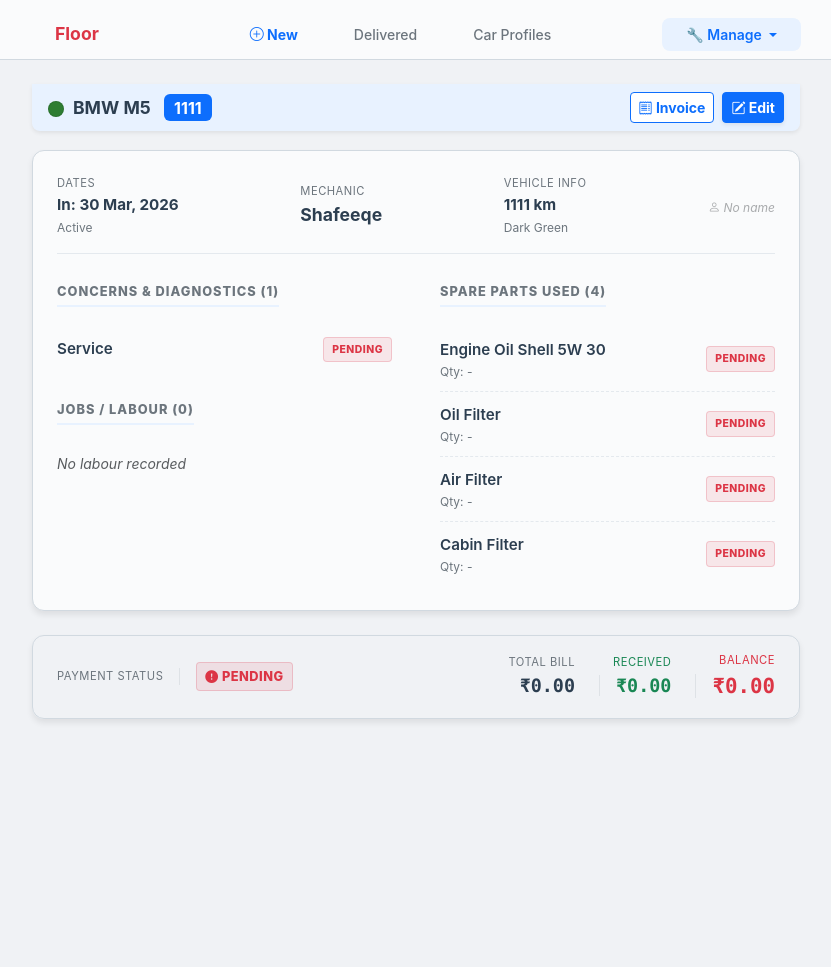
After one commit to Irshaduu/formula-d-workshop, a Django app: page /jobcards/47/ in a window 1280 px wide. The commit adds this page. Shown: the whole page, without its empty margins (224-1055 px from the left). Run offline with Django 5.2, Linux system fonts and the light colour scheme; a user stored in the database is signed in; data comes from the database, SQL or seed files in the repository; both versions use the stored data as it was after the commit.

Commit message:
Refactor: Redesigned Job Card Detail, Mini Report improvements, and enhanced navigation flows

```diff
--- a/workshop/templates/workshop/car_profiles/car_profile_detail.html
+++ b/workshop/templates/workshop/car_profiles/car_profile_detail.html
@@ -66,7 +66,7 @@
                     </small>
                 </div>
                 <div class="d-flex gap-2">
-                    <a href="{% url 'jobcard_edit' bill.pk %}" class="btn btn-outline-secondary btn-sm" style="font-size: 0.75rem;">
+                    <a href="{% url 'jobcard_detail' bill.pk %}" class="btn btn-outline-secondary btn-sm" style="font-size: 0.75rem;">
                         {% if bill.delivered or bill.payment_status == 'PAID' %}
                         <i class="bi bi-eye"></i> View
                         {% else %}
--- a/workshop/templates/workshop/jobcard/job_list_partial.html
+++ b/workshop/templates/workshop/jobcard/job_list_partial.html
@@ -101,7 +101,7 @@
                             <i class="bi bi-three-dots-vertical fs-5"></i>
                         </button>
                         <ul class="dropdown-menu dropdown-menu-end shadow border-0" style="font-size: 0.85rem; border-radius: 10px; z-index: 1050;">
-                            <li><a class="dropdown-item py-2" href="{% url 'jobcard_edit' job.pk %}"><i class="bi bi-pencil me-2"></i>Edit Job</a></li>
+                            <li><a class="dropdown-item py-2" href="{% url 'jobcard_detail' job.pk %}"><i class="bi bi-eye me-2"></i>View Job</a></li>
                             <li><a class="dropdown-item py-2" href="{% url 'invoice_view' job.pk %}" target="_blank"><i class="bi bi-receipt me-2"></i>View Invoice</a></li>
                             <li><hr class="dropdown-divider"></li>
                             <li><a class="dropdown-item py-2 text-danger" href="{% url 'jobcard_delete' job.pk %}"><i class="bi bi-trash me-2"></i>Delete Record</a></li>
@@ -110,7 +110,7 @@
                 </div>
 
                 <!-- 3. CENTERPIECE: VEHICLE (Link Area) -->
-                <a href="{% url 'jobcard_edit' job.pk %}" class="text-decoration-none card-link h-100 d-flex flex-column">
+                <a href="{% url 'jobcard_detail' job.pk %}" class="text-decoration-none card-link h-100 d-flex flex-column">
                     <div class="mb-4">
                         <h4 class="card-title fw-bold mb-0 text-truncate" style="letter-spacing: -0.5px; color: var(--color-primary); font-size: 1.1rem;">
                             {% if job.car_color %}
--- /dev/null
+++ b/workshop/templates/workshop/jobcard/jobcard_detail.html
@@ -0,0 +1,290 @@
+{% extends 'workshop/base.html' %}
+{% load auth_extras %}
+
+{% block title %}
+View Job Card - {{ jobcard.registration_number }}
+{% endblock %}
+
+{% block extra_css %}
+<style>
+    .dossier-card {
+        background: var(--color-card, #ffffff);
+        border: 1px solid var(--color-border);
+        border-radius: 12px;
+        padding: 1.5rem;
+        margin-bottom: 1.5rem;
+        box-shadow: 0 4px 6px var(--color-shadow, rgba(0,0,0,0.05));
+    }
+    .overview-strip {
+        display: flex;
+        flex-wrap: wrap;
+        gap: 1.5rem;
+        border-bottom: 1px solid var(--color-border-light);
+        padding-bottom: 1rem;
+        margin-bottom: 1.5rem;
+    }
+    .overview-item {
+        flex: 1 1 auto;
+        min-width: 120px;
+    }
+    .section-title {
+        font-size: 0.8rem;
+        text-transform: uppercase;
+        color: var(--color-text-muted);
+        letter-spacing: 1px;
+        margin-bottom: 0.75rem;
+        font-weight: 800;
+        border-bottom: 2px solid var(--color-primary-light);
+        padding-bottom: 4px;
+        display: inline-block;
+    }
+    .status-badge {
+        font-size: 0.65rem;
+        padding: 4px 8px;
+        border-radius: 4px;
+        font-weight: 800;
+        text-transform: uppercase;
+        letter-spacing: 0.5px;
+    }
+    /* Status Colors */
+    .status-pending { background: rgba(220, 53, 69, 0.1); color: #dc3545; border: 1px solid rgba(220, 53, 69, 0.2); }
+    .status-working { background: rgba(255, 193, 7, 0.1); color: #ffc107; border: 1px solid rgba(255, 193, 7, 0.2); }
+    .status-fixed { background: rgba(40, 167, 69, 0.1); color: #28a745; border: 1px solid rgba(40, 167, 69, 0.2); }
+    .status-ordered { background: rgba(52, 152, 219, 0.1); color: #3498db; border: 1px solid rgba(52, 152, 219, 0.2); }
+    .status-received { background: rgba(40, 167, 69, 0.1); color: #28a745; border: 1px solid rgba(40, 167, 69, 0.2); }
+    .status-neutral { background: rgba(108, 117, 125, 0.1); color: #adb5bd; border: 1px solid rgba(108, 117, 125, 0.2); }
+
+    .item-row {
+        display: flex;
+        justify-content: space-between;
+        align-items: center;
+        padding: 0.6rem 0;
+        border-bottom: 1px dashed var(--color-border-light);
+    }
+    .item-row:last-child { border-bottom: none; }
+
+    .item-text {
+        font-size: 0.95rem;
+        font-weight: 600;
+        color: var(--color-text);
+    }
+    .item-subtext {
+        font-size: 0.75rem;
+        color: var(--color-text-muted);
+        display: block;
+        margin-top: 2px;
+    }
+    .metric-value {
+        font-size: 1.1rem;
+        font-weight: 700;
+        color: var(--color-text);
+    }
+    .metric-label {
+        font-size: 0.7rem;
+        text-transform: uppercase;
+        color: var(--color-text-muted);
+        letter-spacing: 0.5px;
+        display: block;
+        margin-bottom: 2px;
+    }
+</style>
+{% endblock %}
+
+{% block content %}
+<div class="row justify-content-center">
+    <div class="col-lg-18">
+
+        <!-- Fixed Compact Header -->
+        <div class="position-sticky shadow-sm"
+            style="top: 60px; z-index: 100; padding: 0.5rem 1rem; border-radius: 0 0 8px 8px; margin-bottom: 1.2rem; background-color: var(--color-primary-light);">
+            <div class="d-flex justify-content-between align-items-center flex-wrap gap-2">
+                <span class="text-truncate" style="font-size: 1.1rem;">
+                    <span id="header-color-dot" class="d-inline-block rounded-circle me-1"
+                          style="width: 16px; height: 16px; background-color: {{ jobcard.get_car_color_hex }}; vertical-align: middle; border: 1px solid rgba(0,0,0,0.1);"></span>
+                    <strong>{{ jobcard.brand_name }} {{ jobcard.model_name }}</strong>
+                    <span class="badge bg-primary fs-6 ms-2">{{ jobcard.registration_number }}</span>
+                </span>
+
+                <div class="d-flex gap-2">
+                    {% if request.user|has_group:"Office" or request.user|has_group:"Owner" or request.user.is_superuser %}
+                        <a href="{% url 'invoice_view' jobcard.pk %}" target="_blank" class="btn btn-sm btn-outline-primary fw-bold bg-white">
+                            <i class="bi bi-receipt"></i> Invoice
+                        </a>
+                    {% endif %}
+                    <a href="{% url 'jobcard_edit' jobcard.pk %}" class="btn btn-sm btn-primary fw-bold shadow-sm">
+                        <i class="bi bi-pencil-square"></i> Edit
+                    </a>
+                </div>
+            </div>
+        </div>
+
+        <!-- Security Tier Banner -->
+        <div class="mb-3">
+            {% if jobcard.payment_status == 'PAID' %}
+                <div class="alert alert-danger py-2 px-3 d-flex justify-content-between align-items-center mb-0 shadow-sm border-0" style="border-radius: 8px; background-color: #fce8e6; color: #c5221f;">
+                    <div class="small fw-bold">
+                        <i class="bi bi-shield-lock-fill me-1"></i> FINANCIAL LOCK ACTIVE - RECORD IS PAID
+                    </div>
+                </div>
+            {% elif jobcard.delivered %}
+                <div class="alert alert-warning py-2 px-3 mb-0 shadow-sm border-0" style="border-radius: 8px; background-color: #fef7e0; color: #b06000;">
+                    <div class="small fw-bold">
+                        <i class="bi bi-exclamation-triangle-fill me-1"></i> Car is Delivered
+                    </div>
+                </div>
+            {% endif %}
+        </div>
+
+        <!-- MAIN DOSSIER CARD -->
+        <div class="dossier-card">
+
+            <!-- Service Overview Strip -->
+            <div class="overview-strip align-items-center">
+                <div class="overview-item">
+                    <span class="metric-label">Dates</span>
+                    <span class="metric-value d-block" style="font-size: 0.95rem;">In: {{ jobcard.admitted_date|date:"d M, Y" }}</span>
+                    {% if jobcard.discharged_date %}
+                        <span class="item-subtext text-success fw-bold"><i class="bi bi-calendar-check"></i> Out: {{ jobcard.discharged_date|date:"d M, Y" }}</span>
+                    {% else %}
+                        <span class="item-subtext">Active</span>
+                    {% endif %}
+                </div>
+                <div class="overview-item">
+                    <span class="metric-label">Mechanic</span>
+                    <span class="metric-value">{{ jobcard.lead_mechanic.name|default:"Unassigned" }}</span>
+                </div>
+                <div class="overview-item">
+                    <span class="metric-label">Vehicle Info</span>
+                    <span class="metric-value d-block" style="font-size: 0.95rem;">{{ jobcard.mileage|default:"-" }} km</span>
+                    <span class="item-subtext">{{ jobcard.get_car_color_display }}</span>
+                </div>
+
+                <!-- Customer Info -->
+                <div class="overview-item ms-auto text-end" style="flex: 0 0 auto; min-width: fit-content;">
+                    {% if jobcard.customer_name or jobcard.customer_contact %}
+                        <div class="px-3 py-2 rounded border shadow-sm d-inline-block text-start align-middle" style="background-color: var(--color-surface); border-color: var(--color-border-light) !important; max-width: 250px;">
+                            <span class="d-block fw-bold text-truncate" style="font-size: 0.85rem; color: var(--color-text);"><i class="bi bi-person-fill text-primary me-1"></i>{{ jobcard.customer_name|default:"No name" }}</span>
+                            {% if jobcard.customer_contact %}
+                                <span class="d-block text-muted mt-1 text-truncate" style="font-size: 0.75rem;"><i class="bi bi-telephone me-1"></i>{{ jobcard.customer_contact }}</span>
+                            {% endif %}
+                        </div>
+                    {% else %}
+                        <!-- Tiny text if not filled -->
+                        <span class="text-muted opacity-50 fst-italic align-middle" style="font-size: 0.75rem;"><i class="bi bi-person"></i> No name</span>
+                    {% endif %}
+                </div>
+            </div>
+
+            <!-- Detail Grid -->
+            <div class="row g-5">
+                <!-- LEFT COLUMN: Concerns & Jobs -->
+                <div class="col-md-6">
+
+                    <div class="mb-4">
+                        <span class="section-title">Concerns & Diagnostics ({{ jobcard.concerns.count }})</span>
+                        <div class="mt-2">
+                            {% for concern in jobcard.concerns.all %}
+                                <div class="item-row">
+                                    <span class="item-text">{{ concern.concern_text }}</span>
+                                    <span class="status-badge
+                                        {% if concern.status == 'PENDING' %}status-pending
+                                        {% elif concern.status == 'WORKING' %}status-working
+                                        {% else %}status-fixed{% endif %}">
+                                        {{ concern.get_status_display }}
+                                    </span>
+                                </div>
+                            {% empty %}
+                                <div class="text-muted small fst-italic py-2">No concerns listed</div>
+                            {% endfor %}
+                        </div>
+                    </div>
+
+                    <div>
+                        <span class="section-title">Jobs / Labour ({{ jobcard.labours.count }})</span>
+                        <div class="mt-2">
+                            {% for labour in jobcard.labours.all %}
+                                <div class="item-row">
+                                    <span class="item-text">{{ labour.job_description }}</span>
+                                    {% if request.user|has_group:"Office" or request.user|has_group:"Owner" or request.user.is_superuser %}
+                                        <span class="status-badge status-neutral fw-bold font-monospace" style="font-size: 0.75rem;">₹ {{ labour.amount|default:"0.00" }}</span>
+                                    {% endif %}
+                                </div>
+                            {% empty %}
+                                <div class="text-muted small fst-italic py-2">No labour recorded</div>
+                            {% endfor %}
+                        </div>
+                    </div>
+
+                </div>
+
+                <!-- RIGHT COLUMN: Spares -->
+                <div class="col-md-6">
+
+                    <div>
+                        <span class="section-title">Spare Parts Used ({{ jobcard.spares.count }})</span>
+                        <div class="mt-2">
+                            {% for spare in jobcard.spares.all %}
+                                <div class="item-row">
+                                    <div>
+                                        <span class="item-text">{{ spare.spare_part_name }}</span>
+                                        <span class="item-subtext">Qty: {{ spare.quantity|default:"-" }} {% if spare.shop_name %}| From: {{ spare.shop_name }}{% endif %}</span>
+                                    </div>
+                                    <span class="status-badge
+                                        {% if spare.status == 'PENDING' %}status-pending
+                                        {% elif spare.status == 'ORDERED' %}status-ordered
+                                        {% else %}status-received{% endif %}">
+                                        {{ spare.get_status_display }}
+                                    </span>
+                                </div>
+                            {% empty %}
+                                <div class="text-muted small fst-italic py-2">No spare parts recorded</div>
+                            {% endfor %}
+                        </div>
+                    </div>
+                </div>
+            </div> <!-- End Detail Grid -->
+
+        </div> <!-- End MAIN DOSSIER CARD -->
+
+        {% if request.user|has_group:"Office" or request.user|has_group:"Owner" or request.user.is_superuser %}
+        <!-- Compact Financial Summary -->
+        <div class="dossier-card py-3" style="background: linear-gradient(to right, #ffffff, var(--color-surface));">
+            <div class="d-flex justify-content-between align-items-center flex-wrap gap-3">
+
+                <div class="d-flex align-items-center gap-2">
+                    <span class="metric-label mb-0 me-2 border-end pe-3">Payment Status</span>
+                    {% if jobcard.payment_status == 'PAID' %}
+                        <span class="status-badge status-fixed" style="font-size: 0.8rem;"><i class="bi bi-check-circle-fill"></i> PAID</span>
+                    {% elif jobcard.payment_status == 'PARTIAL' %}
+                        <span class="status-badge status-working" style="font-size: 0.8rem;"><i class="bi bi-pie-chart-fill"></i> PARTIAL</span>
+                    {% else %}
+                        <span class="status-badge status-pending" style="font-size: 0.8rem;"><i class="bi bi-exclamation-circle-fill"></i> PENDING</span>
+                    {% endif %}
+                </div>
+
+                <div class="d-flex align-items-center gap-4">
+                    <div class="text-end">
+                        <span class="metric-label">Total Bill</span>
+                        <span class="metric-value font-monospace" style="font-size: 1.15rem;">₹{{ jobcard.get_total_amount|floatformat:2 }}</span>
+                    </div>
+
+                    <div class="text-end">
+                        <span class="metric-label text-success">Received</span>
+                        <span class="metric-value text-success font-monospace border-start ps-3" style="font-size: 1.15rem;">₹{{ jobcard.received_amount|default:"0"|floatformat:2 }}</span>
+                    </div>
+
+                    {% if jobcard.payment_status != 'PAID' %}
+                    <div class="text-end">
+                        <span class="metric-label text-danger">Balance</span>
+                        <span class="metric-value text-danger font-monospace border-start ps-3" style="font-size: 1.3rem;">₹{{ jobcard.get_balance_amount|floatformat:2 }}</span>
+                    </div>
+                    {% endif %}
+                </div>
+
+            </div>
+        </div>
+        {% endif %}
+
+    </div>
+</div>
+{% endblock %}
--- a/workshop/templates/workshop/jobcard/jobcard_form.html
+++ b/workshop/templates/workshop/jobcard/jobcard_form.html
@@ -137,7 +137,7 @@
                             </small>
                         </div>
                         <div class="d-flex gap-2">
-                            <a href="{% url 'jobcard_edit' job.pk %}" class="btn btn-sm btn-outline-primary flex-fill">
+                            <a href="{% url 'jobcard_detail' job.pk %}" class="btn btn-sm btn-outline-primary flex-fill">
                                 <i class="bi bi-eye"></i> View
                             </a>
                             <form method="post" action="{% url 'mark_delivered' job.pk %}" class="flex-fill">
--- a/workshop/urls.py
+++ b/workshop/urls.py
@@ -18,6 +18,7 @@ urlpatterns = [
     # ------------------
     path('jobcards/', views.jobcard_list, name='jobcard_list'),
     path('jobcards/live-report/', views.live_report, name='live_report'),
+    path('jobcards/<int:pk>/', views.jobcard_detail, name='jobcard_detail'),
     path('jobcards/<int:pk>/edit/', views.jobcard_edit, name='jobcard_edit'),
     path('jobcards/<int:pk>/delete/', views.jobcard_delete, name='jobcard_delete'),
 
--- a/workshop/views.py
+++ b/workshop/views.py
@@ -235,6 +235,21 @@ def jobcard_list(request):
         return render(request, 'workshop/jobcard/job_list_partial.html', {'jobcards': jobcards})
 
     return render(request, 'workshop/jobcard/jobcard_list.html', {'jobcards': jobcards})
+
+
+@staff_required
+def jobcard_detail(request, pk):
+    """
+    Clean View for a Job Card (Read-Only).
+    """
+    jobcard = get_object_or_404(
+        JobCard.objects.select_related('lead_mechanic').prefetch_related('concerns', 'spares', 'labours'),
+        pk=pk
+    )
+
+    return render(request, 'workshop/jobcard/jobcard_detail.html', {
+        'jobcard': jobcard,
+    })
 
 
 @staff_required
```
Also changed, not shown: workshop/templates/workshop/dashboard/dashboard_home.html (+12 -20 lines), workshop/templates/workshop/delivered/delivered_list_partial.html (+3 -10 lines), workshop/templates/workshop/jobcard/live_report.html (+6 -6 lines), db.sqlite3.
